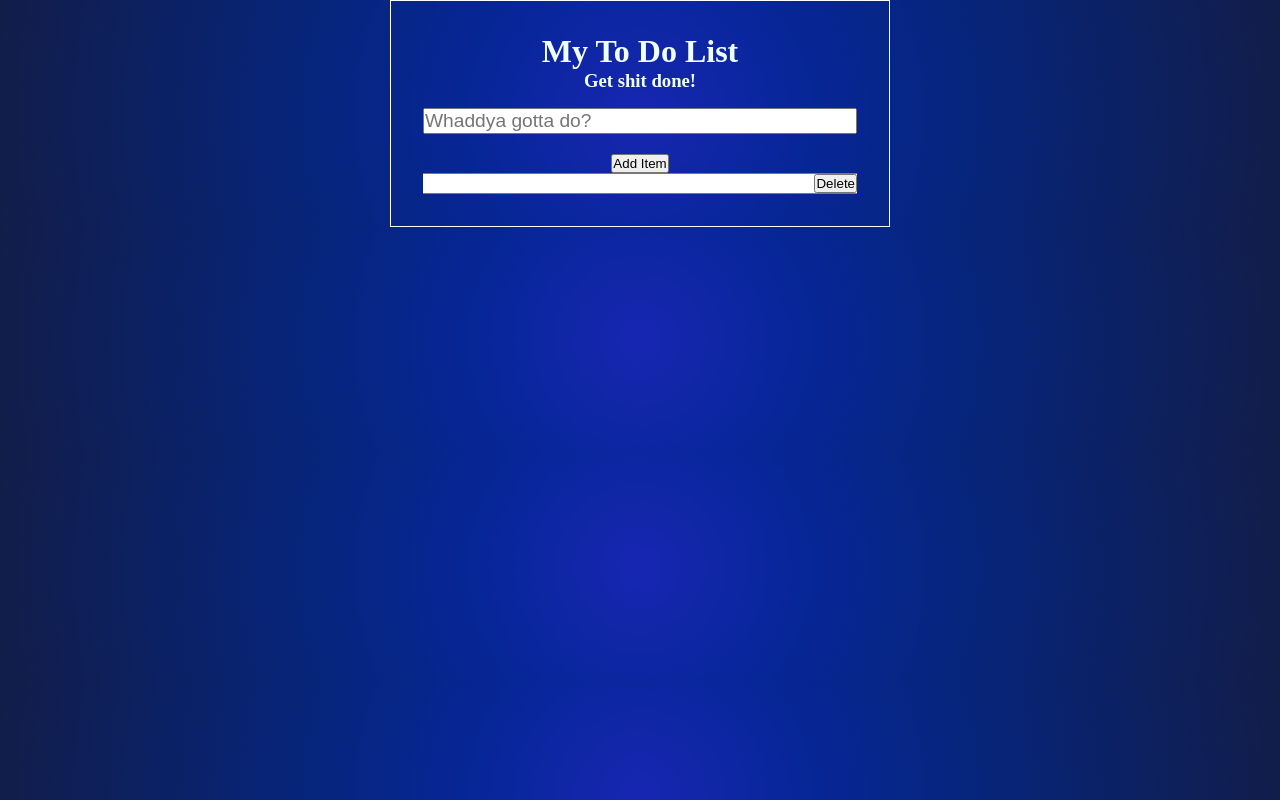
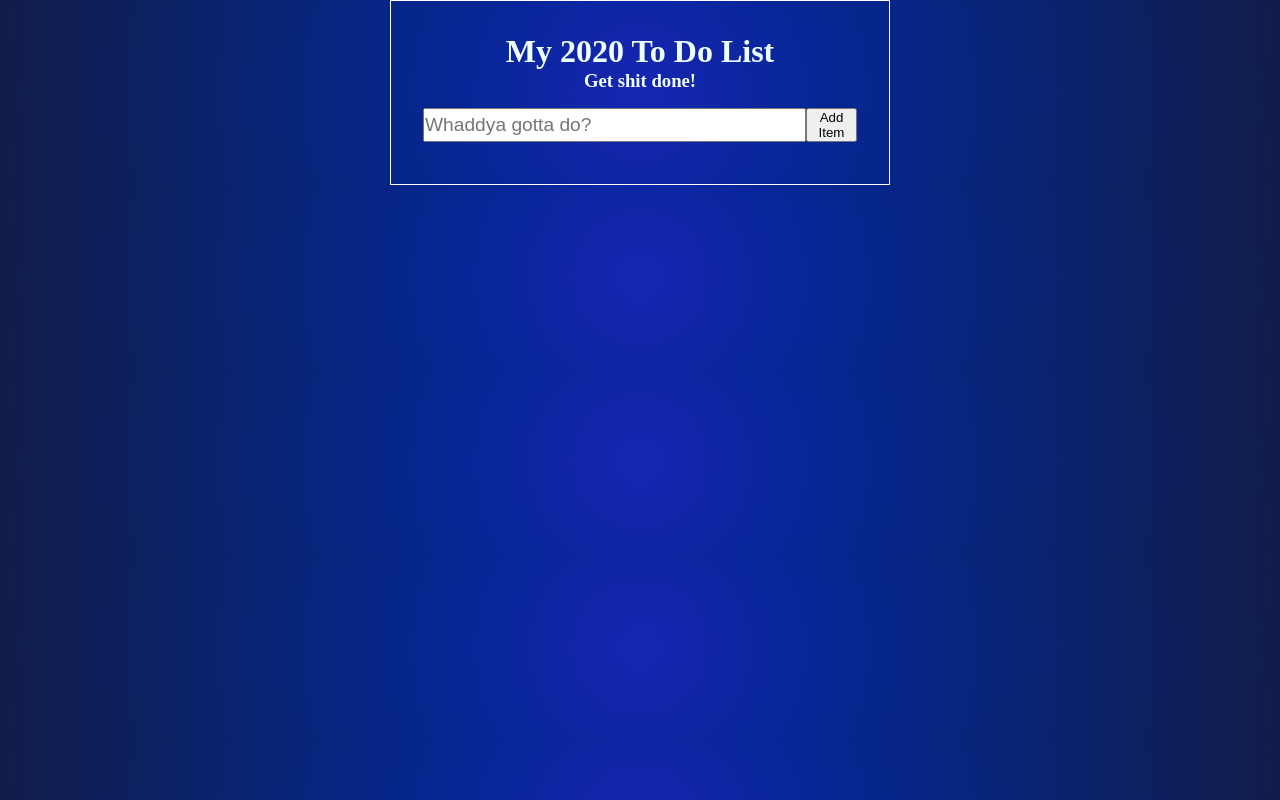
Before and after one commit to DavidAndreww/411_week1_todoApp, a React (Create React App) app: page / in a window 1280 px wide. Built offline with nearby package versions, Linux system fonts and the light colour scheme.

Commit message:
app is working

```diff
--- a/src/components/App.js
+++ b/src/components/App.js
@@ -1,31 +1,76 @@
 import React from "react";
 import Header from "./Header";
-import TodoItem from './TodoItem'
+import ToDoItem from "./ToDoItem";
 
 class App extends React.Component {
+  // Creates state object
   state = {
     listOfItems: [],
     itemId: 0,
     itemText: ""
   };
 
+  // Creates reference on <input> to let us access that node and its properties
+  userInput = React.createRef();
 
+  createListItem = () => {
+    let counter = this.state.itemId;
+    // value = data entered into <input>
+    let input = this.userInput.current.value;
+    // take a copy of the state.list (so we don't overwrite old one)
+    counter++;
+    let newItem = {
+      itemId: counter,
+      itemText: input
+    };
+    // set state of state.list to include new value
+    this.setState({
+      listOfItems: [...this.state.listOfItems, newItem],
+      itemId: counter
+    });
+    // clears <input> field
+    this.userInput.current.value = "";
+  };
+
+  //Able to make this work using splice to remove the appropriate item
+  deleteListItem = identifier => {
+    // variable to hold copy of the array
+    let listOfItems = this.state.listOfItems;
+    // gets the object with id that matches the parameter passed into this function (object id associated with the individual button that was clicked)
+    let buttonMatch = listOfItems.find(x => x.id === identifier);
+    // get the index of that object in the listOfItems array
+    let index = listOfItems.indexOf(buttonMatch);
+    // . Splice matched object from array list removing ToDoItem, retuning new array
+    listOfItems.splice(index, 1);
+    // . Update state to the new array
+    this.setState({ listOfItem: [...listOfItems] });
+  };
 
   render() {
+    let listOfItems = this.state.listOfItems;
     return (
       <div className="todo-list">
-        <Header />
+        <Header heading={`My ${new Date().getFullYear()} To Do List`} />
         <div className="input-field">
-          <input className="input-field"
+          <input
+            name="input"
             type="text"
-            ref={this.inputField}
+            ref={this.userInput} // ref= references DOM node on page, relies on React.createRef();
             required
             placeholder="Whaddya gotta do?"
           />
+          <button onClick={() => this.createListItem()}>Add Item</button>
         </div>
-        <button>Add Item</button>
         <ul className="list-field">
-          <TodoItem />
+          {listOfItems.map((object, index) => (
+            <ToDoItem
+              key={object.itemId}
+              index={index}
+              itemText={object.itemText}
+              deleteListItem={this.deleteListItem}
+              match={object.id}
+            />
+          ))}
         </ul>
       </div>
     );
--- a/src/components/Header.js
+++ b/src/components/Header.js
@@ -1,9 +1,9 @@
 import React from 'react';
 
-const Header = () => {
+const Header = (props) => {
   return (
     <header>
-    <h1>My To Do List</h1>
+    <h1>{props.heading}</h1>
     <h3>Get shit done!</h3>
     </header>
   )
--- a/src/components/TodoItem.js
+++ b/src/components/TodoItem.js
@@ -1,14 +1,14 @@
 import React from 'react';
 
 class TodoItem extends React.Component {
-  render() {
+  render(){
     return(
       <div className="item">
-        <span>{this.props.text}</span>
-        <button>Delete</button>
+        <span>{this.props.index + 1}: {this.props.itemText}</span>
+        <button onClick={() => this.props.deleteListItem(this.props.match)}>Delete</button>
       </div>
-    )
-  }
+    );
+  };
 }
 
-export default TodoItem
+export default TodoItem;
```
